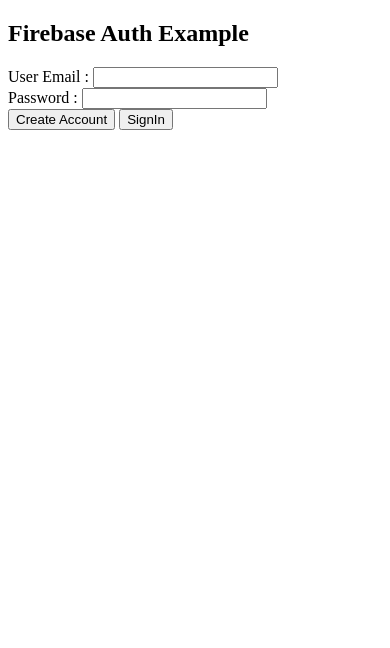
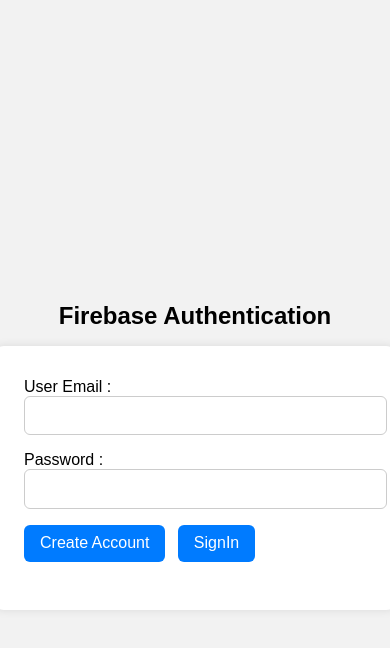
Before and after one commit to mohamedukkasha24/Firebase-Basic, a plain HTML site: page index.html in a window 390 px wide. Drawn offline with Linux system fonts and the light colour scheme.

Commit message:
Update index.html

```diff
--- a/index.html
+++ b/index.html
@@ -4,11 +4,93 @@
 <head>
     <meta charset="UTF-8" />
     <meta name="viewport" content="width=device-width, initial-scale=1.0" />
-    <title>Firebase Auth + Firestore</title>
+    <title>Firebase Authentication</title>
+    <style>
+        body {
+          font-family: Arial, sans-serif;
+          background: #f2f2f2;
+          display: flex;
+          flex-direction: column;
+          justify-content: center;
+          align-items: center;
+          height: 100vh;
+        }
+
+        section {
+          background-color: #ffffff;
+          padding: 2rem;
+          border-radius: 12px;
+          box-shadow: 0 0 10px rgba(0, 0, 0, 0.1);
+          min-width: 300px;
+        }
+
+        h2 {
+          text-align: center;
+          margin-bottom: 1rem;
+        }
+
+        div {
+          margin-bottom: 1rem;
+        }
+
+        label {
+          display: block;
+          margin-bottom: 0.5rem;
+        }
+
+        input[type="email"],
+        input[type="password"] {
+          width: 100%;
+          padding: 0.6rem;
+          border: 1px solid #ccc;
+          border-radius: 6px;
+          font-size: 1rem;
+        }
+
+        button {
+          padding: 0.6rem 1rem;
+          border: none;
+          border-radius: 6px;
+          background-color: #007bff;
+          color: white;
+          font-size: 1rem;
+          cursor: pointer;
+          margin-right: 0.5rem;
+          transition: background-color 0.3s ease;
+        }
+
+        button:hover {
+          background-color: #0056b3;
+        }
+
+        #message {
+          margin-top: 1rem;
+          color: green;
+          font-weight: bold;
+          text-align: center;
+        }
+        #message2 {
+          margin-top: 1rem;
+          color: red;
+          font-weight: bold;
+          text-align: center;
+        }
+
+        @media (max-width: 500px) {
+          body {
+            padding: 1rem;
+          }
+
+          section {
+            width: 100%;
+          }
+        }
+      </style>
+
 </head>
 
 <body>
-    <h2>Firebase Auth Example</h2>
+    <h2>Firebase Authentication</h2>
     <section id="SignInsection">
         <div>
             User Email : <input type="email" name="txt_userEmail" id="txt_userEmail" autocomplete="off">
@@ -21,6 +103,7 @@
             <button type="submit" id="btn_signIn">SignIn</button>
         </div>
         <p id="message"></p>
+        <p id="message2"></p>
     </section>
     <section id="SignOutsection" hidden>
         <button type="submit" id="btn_signOut">Sign Out</button>
@@ -55,7 +138,7 @@
         const emailElement = document.getElementById('txt_userEmail');
         const passwordElement = document.getElementById('txt_userPassword');
         const messageElement = document.getElementById('message');
-
+        const messageElement2 = document.getElementById('message2');
 
         btnCreate.onclick = () => {
             var email = emailElement.value;
@@ -67,8 +150,8 @@
                 messageElement.hidden = false;
 
             }).catch((err) => {
-                messageElement.innerHTML = err.message;
-                messageElement.hidden = false;
+                messageElement2.innerHTML = err.message;
+                messageElement2.hidden = false;
             })
 
         }
@@ -84,8 +167,8 @@
                 signOutSection.hidden = false;
 
             }).catch((err) => {
-                messageElement.innerHTML = err.message;
-                messageElement.hidden = false;
+                messageElement2.innerHTML = err.message;
+                messageElement2.hidden = false;
             })
         }
         btnSignOut.onclick = () => {
@@ -96,9 +179,11 @@
                 passwordElement.value = '';
                 messageElement.innerHTML = '';
                 messageElement.hidden = true;
+                messageElement2.innerHTML = '';
+                messageElement2.hidden = true;
             }).catch((error) => {
                 // An error happened.
-                messageElement.innerHTML = error.message;
+                messageElement2.innerHTML = error.message;
             });
         }
 
```
